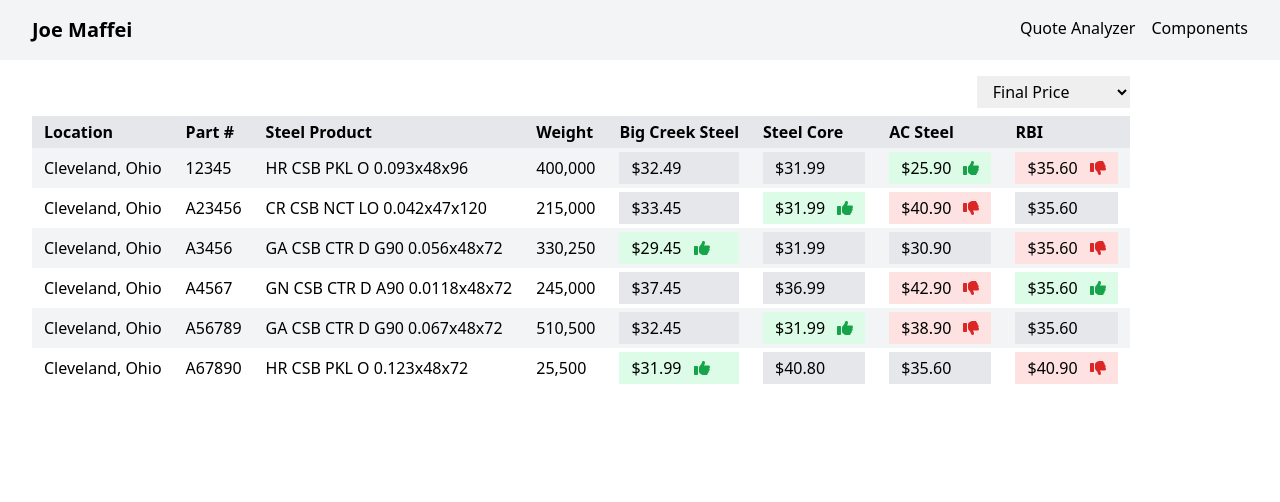
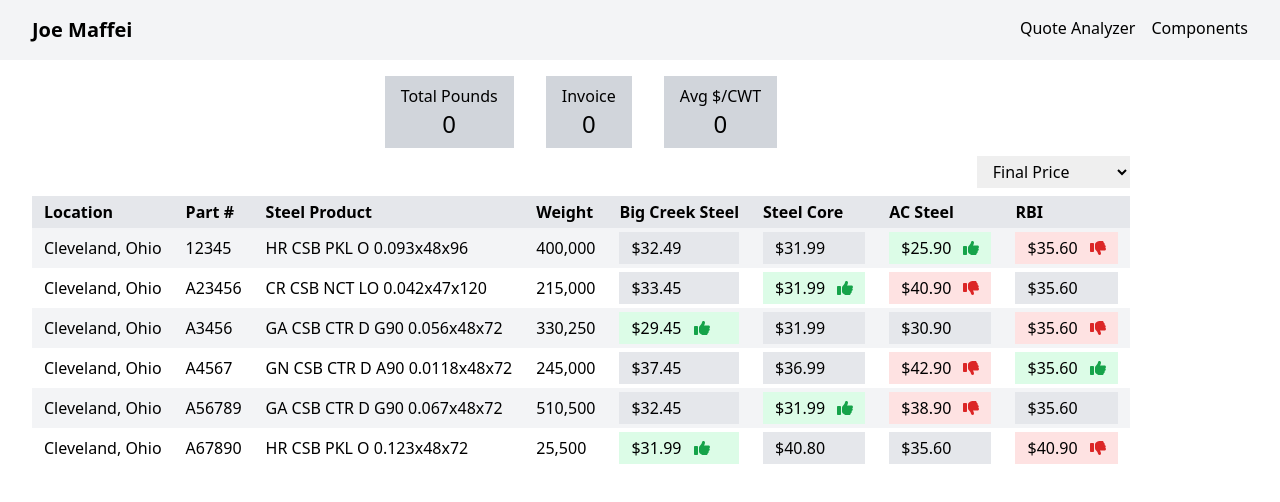
Before and after one commit to joemaffei/quote-analyzer, a Nuxt app: page / in a window 1280 px wide. Shown: the top 502 px of the page. Built offline with nearby package versions, Linux system fonts and the light colour scheme.

Commit message:
total pounds

```diff
--- a/components/QuoteAnalyzer.vue
+++ b/components/QuoteAnalyzer.vue
@@ -1,6 +1,24 @@
 <template>
   <div>
-    <div class="mb-2 flex flex-row justify-end">
+    <div class="w-full flex justify-center">
+      <dl class="flex space-x-8">
+        <div class="bg-gray-300 flex flex-col items-center px-4 py-2">
+          <dt>Total Pounds</dt>
+          <dd class="text-2xl">
+            {{ totalPounds() }}
+          </dd>
+        </div>
+        <div class="bg-gray-300 flex flex-col items-center px-4 py-2">
+          <dt>Invoice</dt>
+          <dd class="text-2xl">0</dd>
+        </div>
+        <div class="bg-gray-300 flex flex-col items-center px-4 py-2">
+          <dt>Avg $/CWT</dt>
+          <dd class="text-2xl">0</dd>
+        </div>
+      </dl>
+    </div>
+    <div class="my-2 flex justify-end">
       <select
         class="px-3 py-1"
         v-model="priceKey"
@@ -140,6 +158,13 @@
     },
     isSelected(rowIndex) {
       return this.selected.find(row => row.rowIndex === rowIndex);
+    },
+    totalPounds() {
+      const total = this.selected.reduce((weight, { rowIndex }) => {
+        return weight + this.rows[rowIndex].Weight;
+      }, 0);
+
+      return total.toLocaleString('en-US');
     }
   },
   props: {
```
